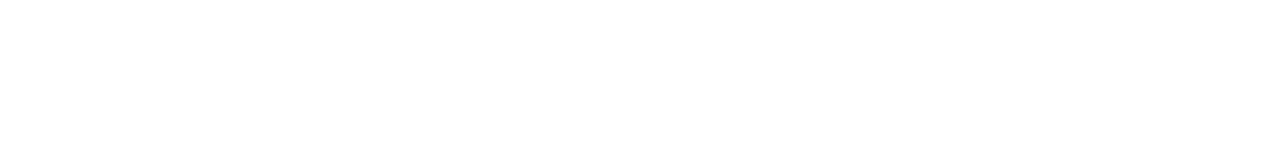
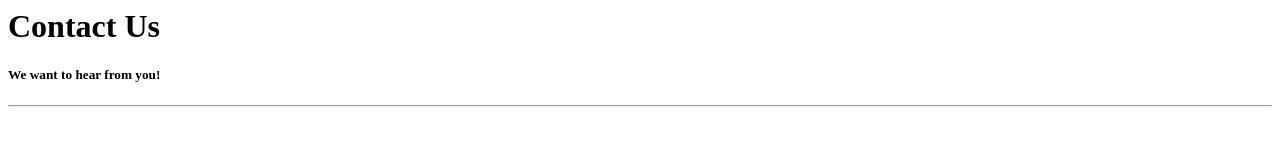
Before and after one commit to mollyallene/assignment1, a plain HTML site: page index.html in a window 1280 px wide. Drawn offline with Linux system fonts and the light colour scheme.

Commit message:
Update index.html

```diff
--- a/index.html
+++ b/index.html
@@ -1,6 +1,10 @@
 <html>
 <head>
+<title>Contact</title>
+</head>
 <body>
+  <h1>Contact Us</h1>
+  <h5>We want to hear from you!</h5>
+  <hr size='2' />
 </body>
-</head>
 </html>
```
